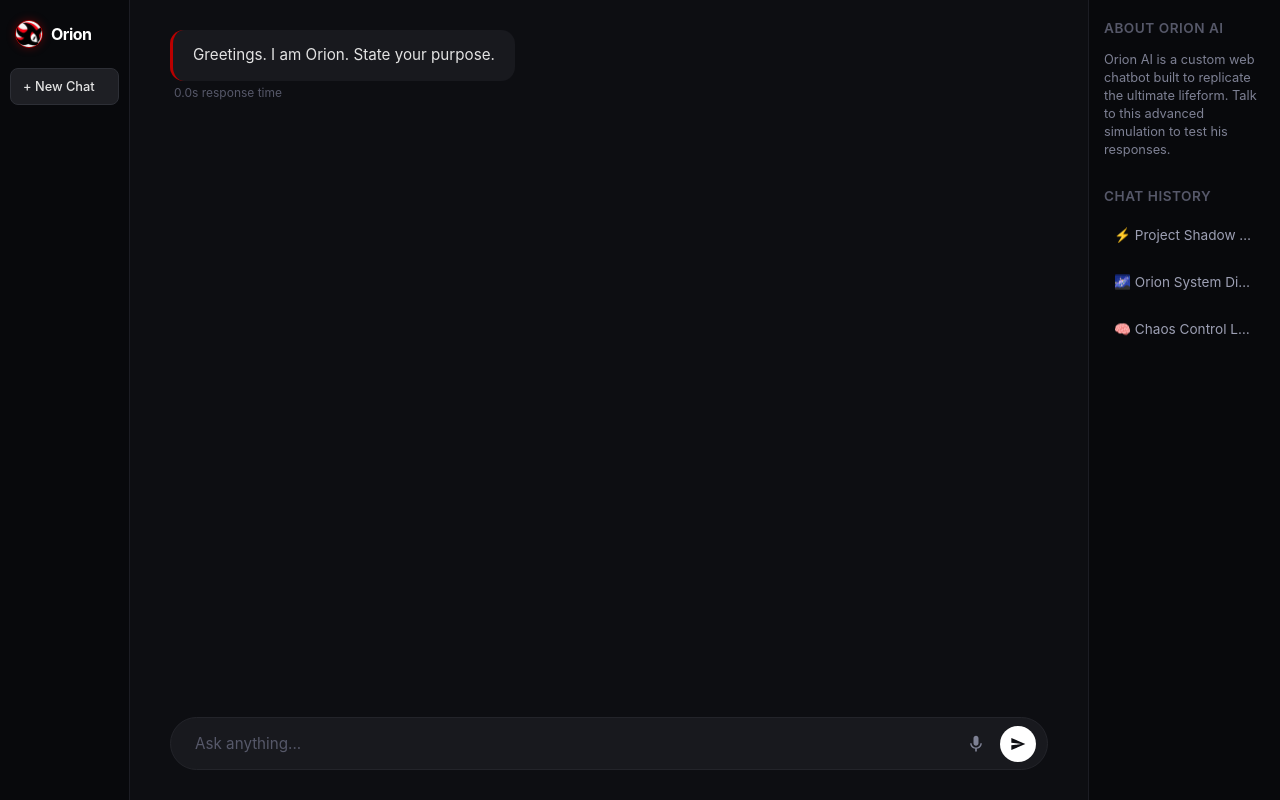
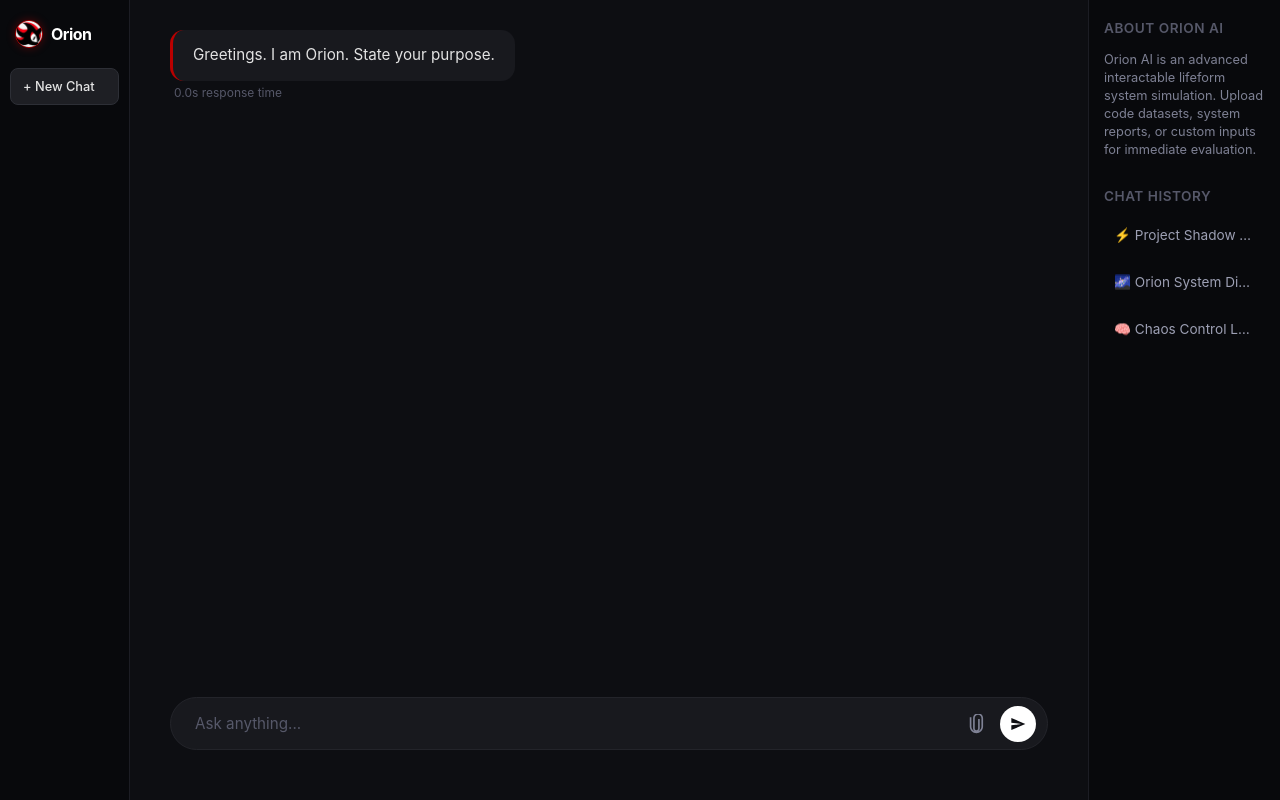
Before and after one commit to Roohith-tech/OrionAI, a Flask app: page / in a window 1280 px wide. Run offline with Flask 3, Linux system fonts and the light colour scheme.

Commit message:
Implement file attachment feature in chatbot interface
Added file attachment functionality and updated UI elements.

```diff
--- a/templates/index.html
+++ b/templates/index.html
@@ -4,16 +4,11 @@
     <meta name="google-site-verification" content="doaY20S1WQjXTFQHv0yL5TbUIKpLi4LwicQXcru8U2Q" />
     <meta charset="UTF-8">
     <meta name="viewport" content="width=device-width, initial-scale=1.0">
-
-    <!-- 100% Free SEO Meta Tags for Google Bots -->
     <title>Orion AI - Shadow the Hedgehog Fan Chatbot</title>
-    <meta name="description" content="Talk to Orion, a free AI chatbot built with the dark, serious personality of Shadow the Hedgehog. Experience the ultimate companion online now.">
-    <meta name="keywords" content="Orion AI, Shadow the Hedgehog AI, Shadow chatbot, Sonic AI companion, dark ai bot">
-
+    <meta name="description" content="Talk to Orion, a free AI chatbot built with the dark, serious personality of Shadow the Hedgehog.">
     <link rel="stylesheet" href="{{ url_for('static', filename='app.css') }}">
 </head>
 <body>
-    <!-- 10% Left Navigation Sidebar -->
     <div class="sidebar">
         <div class="brand-section">
             <img src="{{ url_for('static', filename='logo.png') }}" alt="Logo" class="logo-circle">
@@ -22,7 +17,6 @@
         <button class="new-chat-btn" onclick="clearChat()">+ New Chat</button>
     </div>
 
-    <!-- Big Center Chat Area -->
     <div class="chat-container">
         <div class="messages-area" id="chatWindow">
             <div class="message-group bot">
@@ -34,25 +28,31 @@
         </div>
 
         <div class="input-wrapper">
+            <!-- New structural adjustments to allow file attachment strings -->
             <input type="text" class="chat-input" id="messageInput" placeholder="Ask anything..." onkeypress="checkEnter(event)">
+
             <div class="input-controls">
-                <div class="mic-icon">
-                    <svg width="20" height="20" viewBox="0 0 24 24"><path d="M12 14c1.66 0 3-1.34 3-3V5c0-1.66-1.34-3-3-3S9 3.34 9 5v6c0 1.66 1.34 3 3 3zm5.3-3c0 3-2.54 5.1-5.3 5.1S6.7 14 6.7 11H5c0 3.41 2.72 6.23 6 6.72V21h2v-3.28c3.28-.48 6-3.3 6-6.72h-1.7z"/></svg>
+                <!-- Clickable Paperclip Upload Trigger Asset Icon -->
+                <div class="mic-icon" onclick="triggerFilePicker()" title="Upload file attachment">
+                    <svg width="20" height="20" viewBox="0 0 24 24"><path d="M16.5 6v11.5c0 2.21-1.79 4-4 4s-4-1.79-4-4V5c0-3.31 2.69-6 6-6s6 2.69 6 6v10c0 4.42-3.58 8-8 8s-8-3.58-8-8V4h2v11c0 3.31 2.69 6 6 6s6-2.69 6-6V5c0-2.21-1.79-4-4-4s-4 1.79-4 4v12.5c0 1.1.9 2 2 2s2-.9 2-2V6h2z"/></svg>
                 </div>
+                <!-- Hidden real browser type dynamic file link block input -->
+                <input type="file" id="fileAttachment" style="display: none;" onchange="updateFileIndicator()">
+
                 <button class="send-btn" onclick="executeSend()">
                     <svg viewBox="0 0 24 24"><path d="M2.01 21L23 12 2.01 3 2 10l15 2-15 2z"/></svg>
                 </button>
             </div>
         </div>
+        <!-- Tiny subtle attachment label status readout text layout alignment container block element tag frame link structural tracker row layout container context wrapper frame panel border line setup logic check line text asset box label style placeholder array indicator script context indicator hook line marker section info element row node anchor placeholder status element banner display alignment row box layout indicator -->
+        <div id="fileStatus" style="font-size: 0.75rem; color: #ba0000; text-align: center; margin-top: 5px; height: 15px;"></div>
     </div>
 
-    <!-- 15% Right Side History Panel (With Keyword Text for Google to Scan) -->
     <div class="history-panel">
         <div class="history-title">About Orion AI</div>
         <p style="font-size: 0.8rem; color: #7e8194; line-height: 1.4; margin-bottom: 15px;">
-            Orion AI is a custom web chatbot built to replicate the ultimate lifeform. Talk to this advanced simulation to test his responses.
+            Orion AI is an advanced interactable lifeform system simulation. Upload code datasets, system reports, or custom inputs for immediate evaluation.
         </p>
-
         <div class="history-title">Chat History</div>
         <div class="history-item">⚡ Project Shadow Core</div>
         <div class="history-item">🌌 Orion System Diagnostics</div>
@@ -62,27 +62,56 @@
     <script>
         const chatWindow = document.getElementById('chatWindow');
         const messageInput = document.getElementById('messageInput');
+        const fileAttachment = document.getElementById('fileAttachment');
+        const fileStatus = document.getElementById('fileStatus');
+
+        function triggerFilePicker() {
+            fileAttachment.click();
+        }
+
+        function updateFileIndicator() {
+            if(fileAttachment.files.length > 0) {
+                fileStatus.textContent = `📎 Attached: ${fileAttachment.files[0].name}`;
+            } else {
+                fileStatus.textContent = '';
+            }
+        }
 
         function executeSend() {
             const text = messageInput.value.trim();
-            if(!text) return;
+            const hasFile = fileAttachment.files.length > 0;
+            if(!text && !hasFile) return;
 
+            // Render message prompt block text update readouts to human display console view window layout instantly
             const userGroup = document.createElement('div');
             userGroup.className = 'message-group user';
+            let messageDisplay = text || "[Attached Media Transmission Asset Document Data Packet Data Object Upload]";
+            if(hasFile && text) messageDisplay += ` (📎 ${fileAttachment.files[0].name})`;
+
             userGroup.innerHTML = `
                 <div class="user-bubble"></div>
                 <div class="response-time">Just now</div>
             `;
-            userGroup.querySelector('.user-bubble').textContent = text;
+            userGroup.querySelector('.user-bubble').textContent = messageDisplay;
             chatWindow.appendChild(userGroup);
 
             messageInput.value = '';
             chatWindow.scrollTop = chatWindow.scrollHeight;
 
+            // Formulate data structure packets packaging via FormData wrappers to stream file streams
+            const packetForm = new FormData();
+            packetForm.append('message', text);
+            if(hasFile) {
+                packetForm.append('file', fileAttachment.files[0]);
+            }
+
+            // Wipe file cache attachment memory registers clean right after copying values into memory
+            fileAttachment.value = '';
+            fileStatus.textContent = '';
+
             fetch('/ask', {
                 method: 'POST',
-                headers: { 'Content-Type': 'application/json' },
-                body: JSON.stringify({ message: text })
+                body: packetForm
             })
             .then(res => res.json())
             .then(data => {
```
